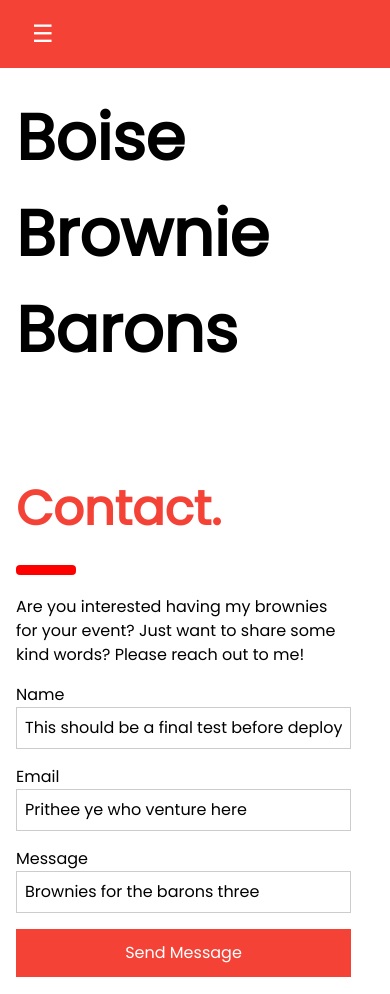
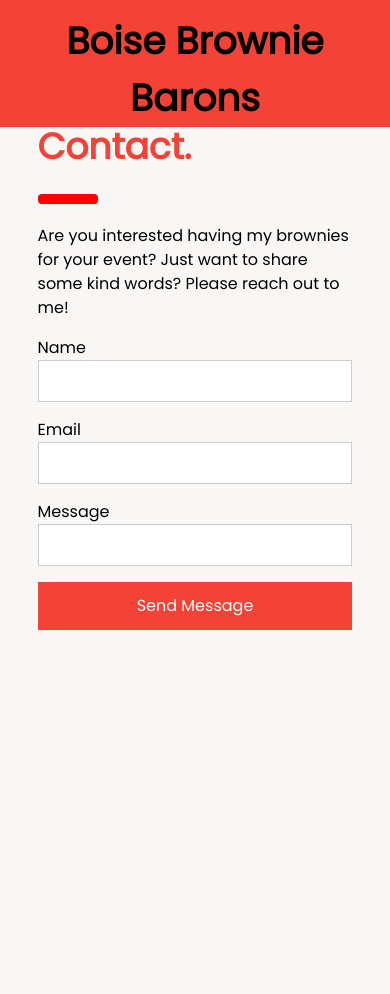
Before and after one commit to DMGCK/browniebaron, a website: page index.html in a window 390 px wide. After the commit the page ends 844 px from the top, so only its background shows below. Drawn offline with nearby package versions, Linux system fonts and the light colour scheme.

Commit message:
style edits

```diff
--- a/index.html
+++ b/index.html
@@ -44,9 +44,11 @@
     </div>
   </nav>
 
-  <!-- Top menu on small screens -->
-  <header class="w3-container w3-top w3-hide-large w3-red w3-xlarge w3-padding">
-    <a href="javascript:void(0)" class="w3-button w3-red w3-margin-right" onclick="w3_open()">☰</a>
+
+  <header class="w3-container top-bar w3-top w3-hide-large w3-red w3-xlarge w3-padding">
+    <div  class=" small-title" >
+      <b>Boise Brownie Barons</b>
+    </div >
     <span></span>
   </header>
 
@@ -54,31 +56,31 @@
   <div class="w3-overlay w3-hide-large" onclick="w3_close()" style="cursor: pointer; display: none;" title="close side menu" id="myOverlay"></div>
 
   <!-- !PAGE CONTENT! -->
-  <div class="w3-main" style="margin-left:340px;margin-right:40px">
+  <div class="w3-main page" style="margin-left:340px;margin-right:40px">
 
     <!-- Header -->
     <div class="w3-container" style="margin-top:80px" id="showcase">
-      <h1 class="w3-jumbo"><b>Boise Brownie Barons</b></h1>
+      <h1 class="w3-jumbo midsize-title"><b>Boise Brownie Barons</b></h1>
     </div>
 
 
     <!-- Contact -->
     <div class="w3-container custom-contact" id="contact" style="margin-top:75px">
-      <h1 class="w3-xxxlarge w3-text-red"><b>Contact.</b></h1>
+      <h1 class="w3-xxlarge w3-text-red"><b>Contact.</b></h1>
       <hr style="width:50px;border:5px solid red" class="w3-round">
       <p>Are you interested having my brownies for your event? Just want to share some kind words? Please reach out to me!</p>
       <form>
         <div class="w3-section">
           <label>Name</label>
-          <input class="w3-input w3-border" value="This should be a final test before deploy" type="text" name="Name" required="">
+          <input class="w3-input w3-border"  type="text" name="Name" required="">
         </div>
         <div class="w3-section">
           <label>Email</label>
-          <input class="w3-input w3-border" value="Prithee ye who venture here" type="text" name="Email" required="">
+          <input class="w3-input w3-border" type="text" name="Email" required="">
         </div>
         <div class="w3-section">
           <label>Message</label>
-          <input class="w3-input w3-border" value="Brownies for the barons three" type="text" name="Message" required="">
+          <input class="w3-input w3-border" type="text" name="Message" required="">
         </div>
         <button type="submit" class="w3-button w3-block w3-padding-large w3-red w3-margin-bottom">Send Message</button>
       </form>
--- a/style.css
+++ b/style.css
@@ -1,16 +1,49 @@
+
+body {
+  background-color: #f8f6f4df;
+}
 
 .brownie {
   background-image: url(bg.jpg);
 }
 
+.page {
+  display: flex;
+  flex-direction: column;
+  justify-content: center;
 
+}
 
 .custom-contact {
 
-  --padding: 10%;
+  --padding: 7.5%;
   /* padding-left: var(--padding); */
   padding-right: var(--padding);
+  margin-top: 2rem !important;
 }
+@media (max-width: 993px) {
+  .page {
+    --xpad: 2.5%;
+    padding-left: var(--xpad);
+    padding-right: var(--xpad);
+  }
+  .custom-contact {
+    padding-left: var(--padding);
+  }
+
+  .midsize-title {
+    display: none;
+  }
+
+  .small-title {
+    color: black;
+    text-align: center;
+    font-size: 2.5rem;
+    padding-top: 1.5%;
+    padding-left: var(--padding);
+  }
+}
+
 
 .title-container {
   display: flex;
@@ -35,3 +68,7 @@
   box-shadow: rgb(28, 31, 34) 0px 10px 10px;
 
 }
+
+.top-bar {
+  height: 15%;
+}
```
